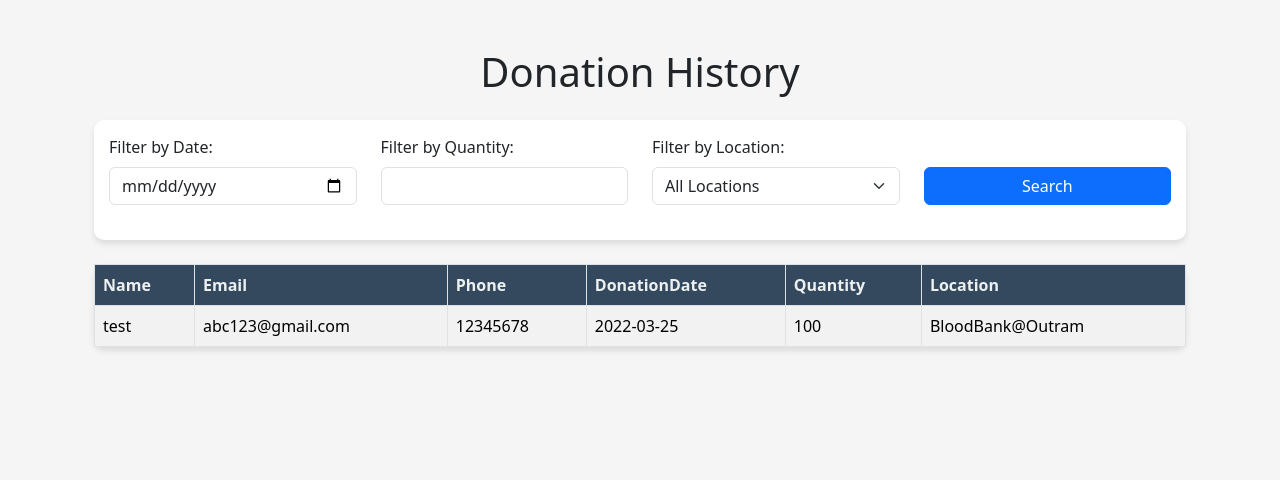
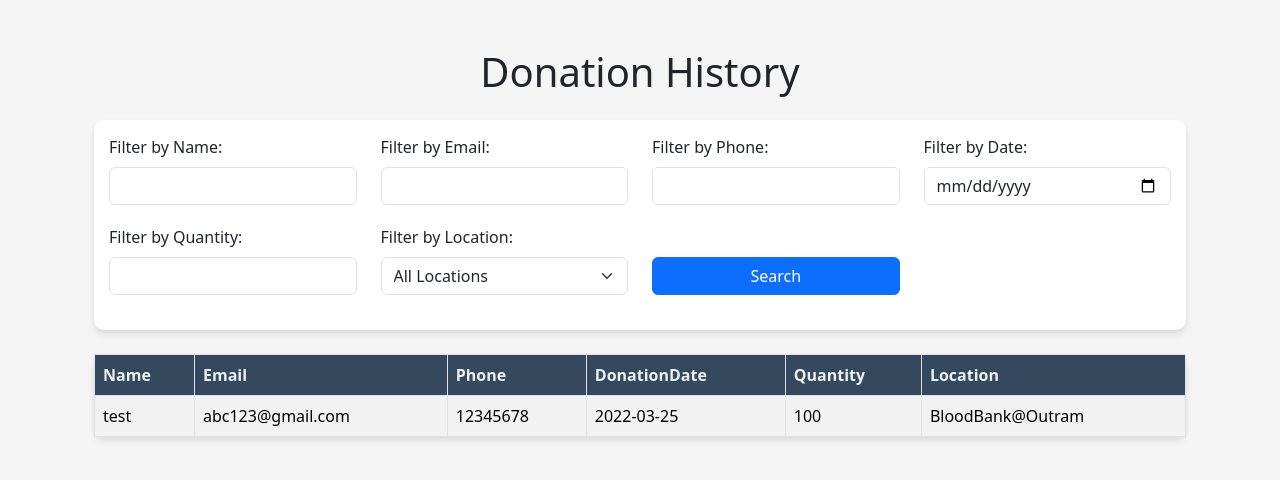
Before and after one commit to ZhengWeiHo/G36_CSC2008Project, a Flask app: page /donationshist in a window 1280 px wide. Shown: the part 56-536 px from the top of the page. Run offline with Flask 2, Linux system fonts and the light colour scheme; data comes from the database, SQL or seed files in the repository; some libraries are stand-ins or nearby versions.

Commit message:
update filter

```diff
--- a/website/templates/allhistory.html
+++ b/website/templates/allhistory.html
@@ -35,6 +35,18 @@
 
     <div class="form-custom mb-4">
         <div class="row">
+            <div class="col-md-3 filter-input">
+                <label for="filter-name" class="form-label">Filter by Name:</label>
+                <input type="text" class="form-control" id="filter-name">
+            </div>
+            <div class="col-md-3 filter-input">
+                <label for="filter-email" class="form-label">Filter by Email:</label>
+                <input type="text" class="form-control" id="filter-email">
+            </div>
+            <div class="col-md-3 filter-input">
+                <label for="filter-phone" class="form-label">Filter by Phone:</label>
+                <input type="text" class="form-control" id="filter-phone">
+            </div>
             <div class="col-md-3 filter-input">
                 <label for="filter-date" class="form-label">Filter by Date:</label>
                 <input type="date" class="form-control" id="filter-date">
@@ -93,13 +105,19 @@
         var filterDate = $('#filter-date').val();
         var filterQuantity = $('#filter-quantity').val();
         var filterLocation = $('#filter-location').val();
+        var filterName = $('#filter-name').val();
+        var filterEmail = $('#filter-email').val();
+        var filterPhone = $('#filter-phone').val();
 
         $.ajax({
             url: '/filter_donations',
             data: {
                 filter_date: filterDate,
                 filter_quantity: filterQuantity,
-                filter_location: filterLocation
+                filter_location: filterLocation,
+                filter_name: filterName,
+                filter_email: filterEmail,
+                filter_phone: filterPhone
             },
             success: function(data) {
                 var tbody = $('table tbody');
--- a/website/views.py
+++ b/website/views.py
@@ -254,6 +254,18 @@ def filter_donations():
         location = request.args.get('filter_location')
         query = query.filter(Donations.Location == location)
 
+    if request.args.get('filter_name'):
+        name = request.args.get('filter_name')
+        query = query.filter(Users.Name.like(f'%{name}%'))
+
+    if request.args.get('filter_email'):
+        email = request.args.get('filter_email')
+        query = query.filter(Users.Email.like(f'%{email}%'))
+
+    if request.args.get('filter_phone'):
+        phone = request.args.get('filter_phone')
+        query = query.filter(Users.Phone.like(f'%{phone}%'))
+
     donations = query.all()
     data = []
     for donation, donor, user in donations:
```
